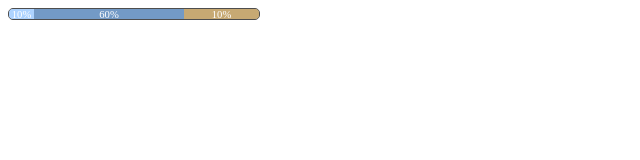
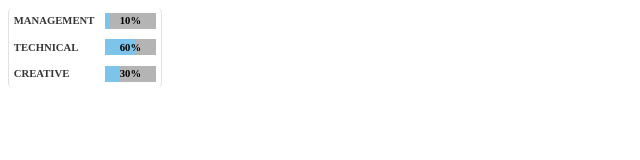
Before and after one commit to enginpost/Resume, a website: page _src/scratchpad.html in a window 1280 px wide. Shown: the whole page, without its empty margins (0-640 px from the left). Drawn offline with Linux system fonts and the light colour scheme.

Commit message:
fixing skill split

```diff
--- a/_src/scratchpad.html
+++ b/_src/scratchpad.html
@@ -6,49 +6,65 @@
     <meta name="viewport" content="width=device-width, initial-scale=1.0">
     <title>Resume for Steve McDonald</title>
     <style>
-        .split-percentage{
-            display: flex;
-            justify-content: center;
-            align-items: center;
-            font-size: 8pt;
-            color:white;
-            row-gap: 0;
-            padding:0;
-            height: 10px;
-            width: 250px;
-            border-radius: 5px;
-            border: 1px solid rgb(78, 78, 78);
-            background-color:rgb(162, 162, 162);
-            overflow: hidden;
-        }
-        .split-percentage:hover{
-            cursor:crosshair;
-        }
-        .split-management,
-        .split-technical,
-        .split-creative{
-            display:flex;
-            justify-content:center;
-            align-items: center;
-            height: 12px;
-            width: calc( 250px * var( --split-percent) );
-        }
-        .split-management{
-            background-color: #ADD3FF;
-        }
-        .split-technical{
-            background-color: #739AC6;
-        }
-        .split-creative{
-            background-color: #C7A973;
-        }
+    :root{
+        font-size: 12pt;
+    }
+    .split-percentage{
+        display: flex;
+        flex-direction: column;
+        padding: .05rem;
+        gap: .05rem;
+        font-size: 8pt;
+        font-weight: bold;
+        width: 150px;
+        border-radius: 5px;
+        border-left: 1px solid rgb(225, 225, 225);
+        border-right: 1px solid rgb(225, 225, 225);
+    }
+    .split{
+        display: flex;
+        flex-direction: row;
+        gap: .05rem;
+        height: 1.1rem;
+        width: 95%;
+        padding: .25rem;
+        border-radius: .05rem;
+    }
+    .split .title,
+    .split .percentage{
+        display: flex;
+        align-items: center;
+    }
+    .split .title{
+        height: 1rem;
+        color: rgb(54, 54, 54);
+        min-width: 90px;
+        max-width: 90px;
+    }
+    .split .percentage{
+        display: flex;
+        justify-content: center;
+        width: 100%;
+        height: 1rem;
+        color:rgb(0, 0, 0);
+        background: linear-gradient(90deg, rgb(125, 196, 235) 0%, rgb(125, 196, 235) var( --split-percent ), rgb(180, 180, 180) var( --split-percent ));
+    }
     </style>
 </head>
 <body>
     <div class="split-percentage">
-        <div class="split-management" style="--split-percent:.1" title="Management was 10% of the position">10%</div>
-        <div class="split-technical" style="--split-percent:.6" title="Technical was 60% of the position">60%</div>
-        <div class="split-creative" style="--split-percent:.3" title="Creative was 30% of the position">10%</div>
+        <div class="split" title="Management was 10% of the position">
+                <div class="title">MANAGEMENT</div>
+                <div class="percentage" style="--split-percent: 10%" >10%</div>
+        </div>
+        <div class="split" title="Technical was 60% of the position">
+                <div class="title">TECHNICAL</div>
+                <div class="percentage" style="--split-percent:60%">60%</div>
+        </div>
+        <div class="split" title="Creative was 30% of the position">
+                <div class="title">CREATIVE</div>
+                <div class="percentage" style="--split-percent:30%" >30%</div>
+        </div>
     </div>
 </body>
 </html>
```
